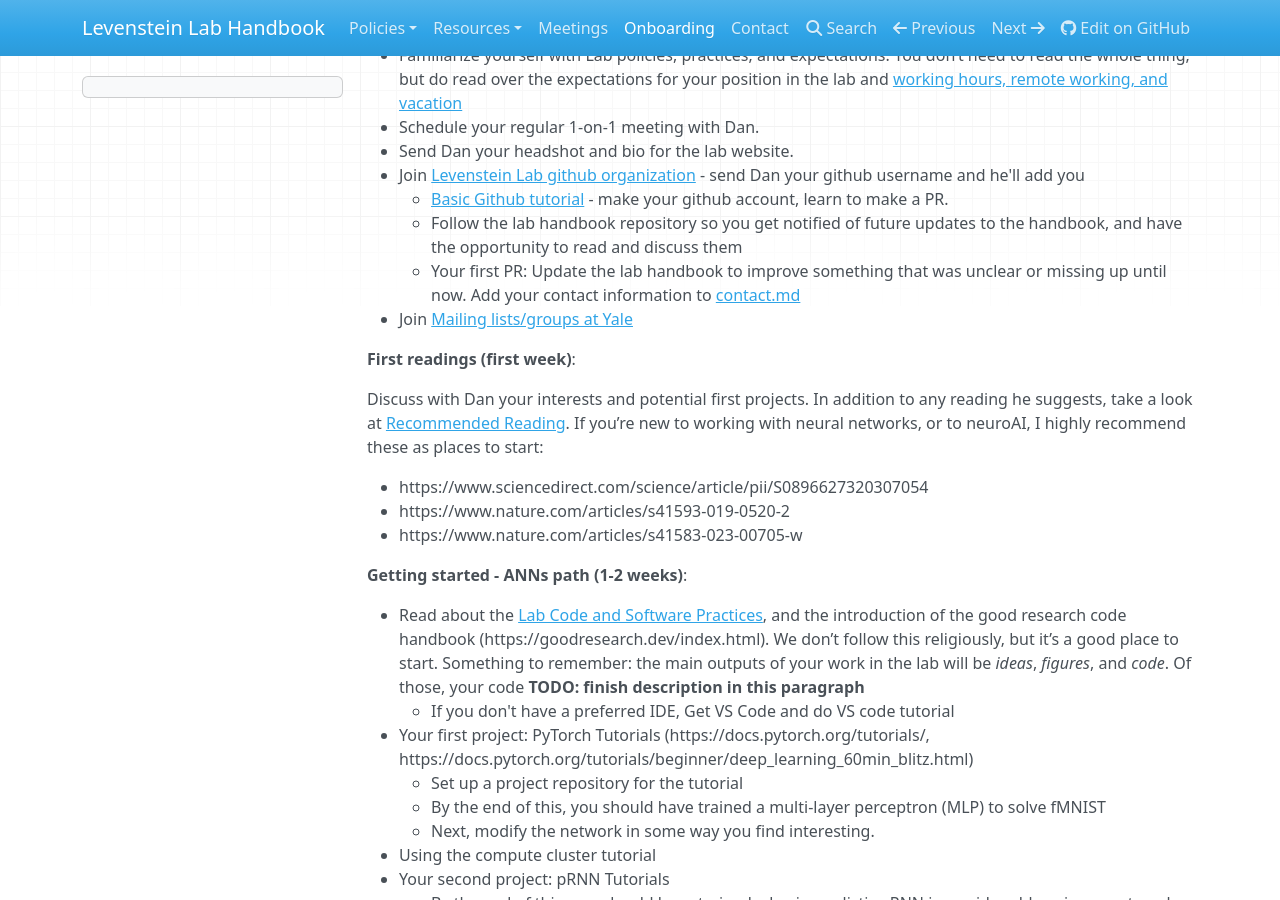
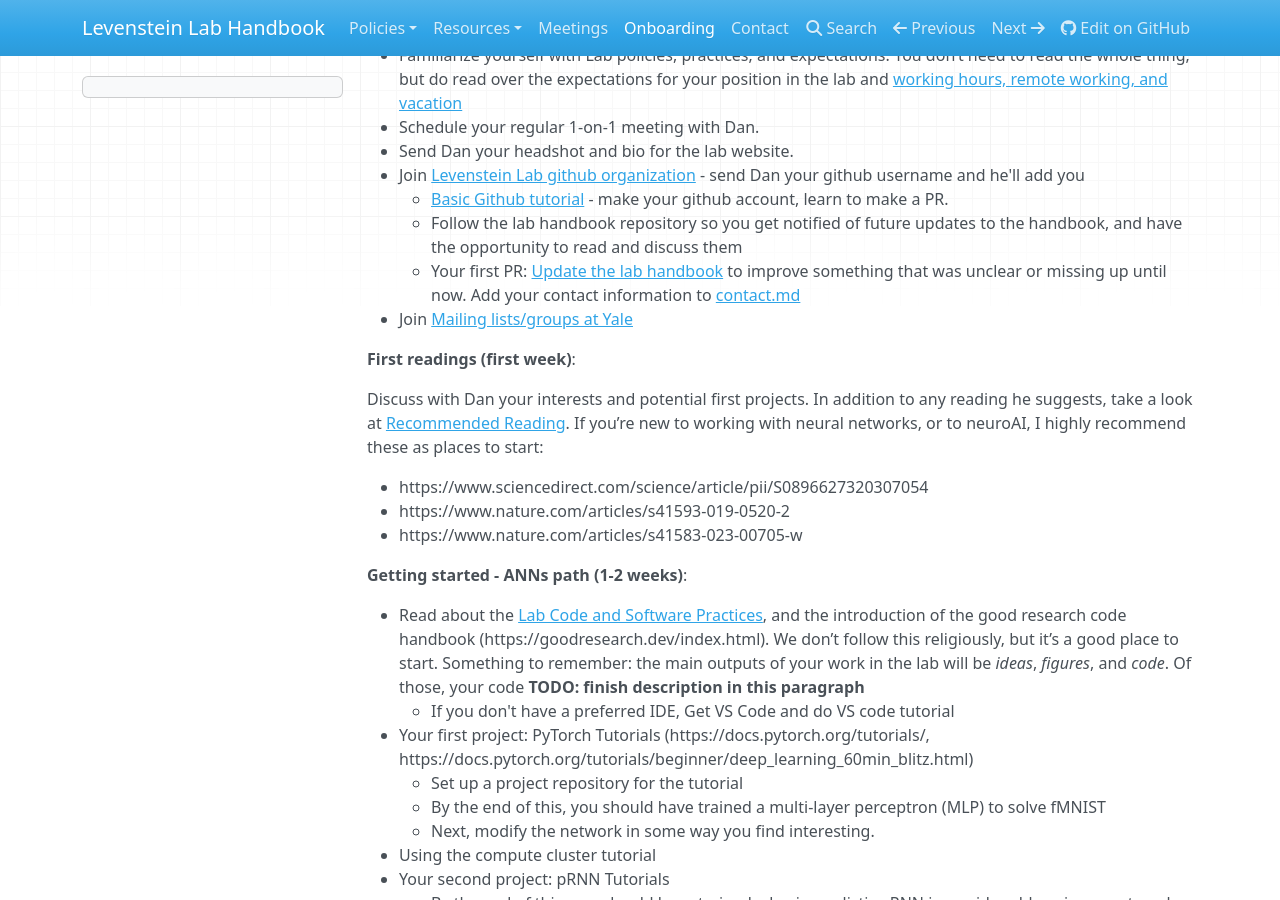
Before and after one commit to LevensteinLab/Lab-Handbook, an MkDocs documentation site: the page built from docs/onboarding.md, in a window 1280 px wide and 900 px high, scrolled down 1161 px. Built offline with MkDocs 1.6.1, drawn with Linux system fonts in a browser that asks for light colours; nearby versions of some CDN libraries; part of the change alters nothing that is shown.

```diff
--- a/docs/onboarding.md
+++ b/docs/onboarding.md
@@ -43,7 +43,7 @@
 - Join [Levenstein Lab github organization](https://github.com/LevensteinLab) - send Dan your github username and he'll add you
     - [Basic Github tutorial](https://levensteinlab.github.io/Lab-Handbook/Resources/basic_github/) - make your github account, learn to make a PR.
     - Follow the lab handbook repository so you get notified of future updates to the handbook, and have the opportunity to read and discuss them
-    - Your first PR: Update the lab handbook to improve something that was unclear or missing up until now. Add your contact information to [contact.md](https://levensteinlab.github.io/Lab-Handbook/contact/)
+    - Your first PR: [Update the lab handbook](https://github.com/LevensteinLab/Lab-Handbook) to improve something that was unclear or missing up until now. Add your contact information to [contact.md](https://levensteinlab.github.io/Lab-Handbook/contact/)
 - Join [Mailing lists/groups at Yale](https://levensteinlab.github.io/Lab-Handbook/Resources/mailing_lists/)
 
 **First readings (first week)**:
```
